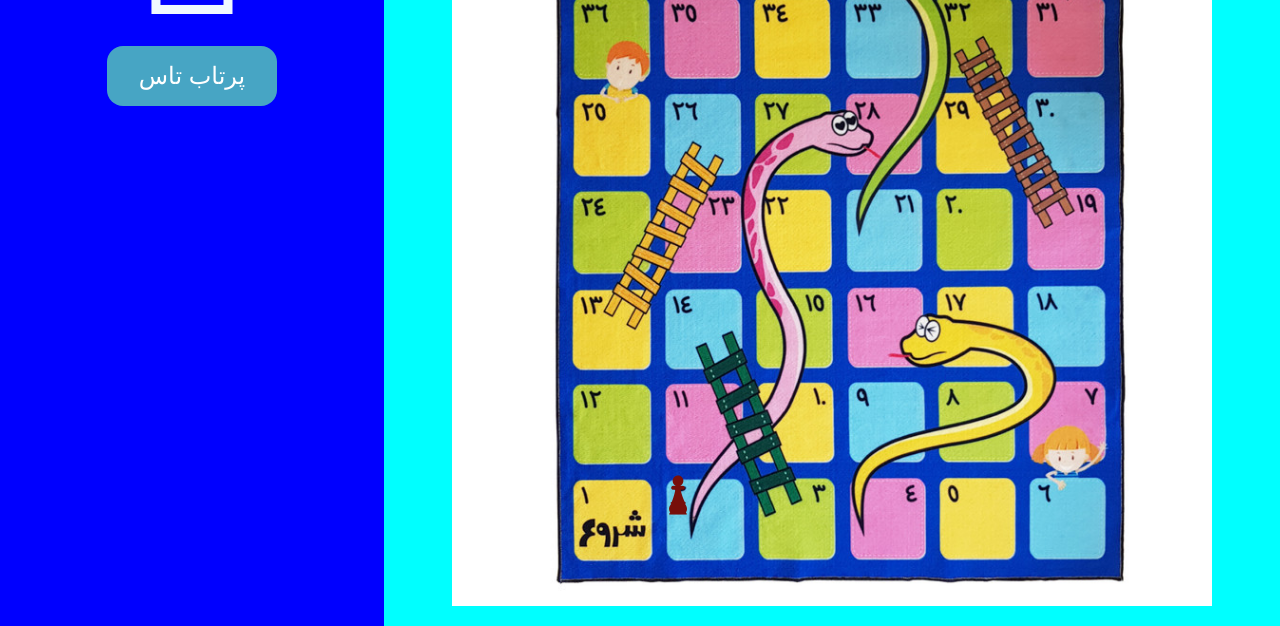
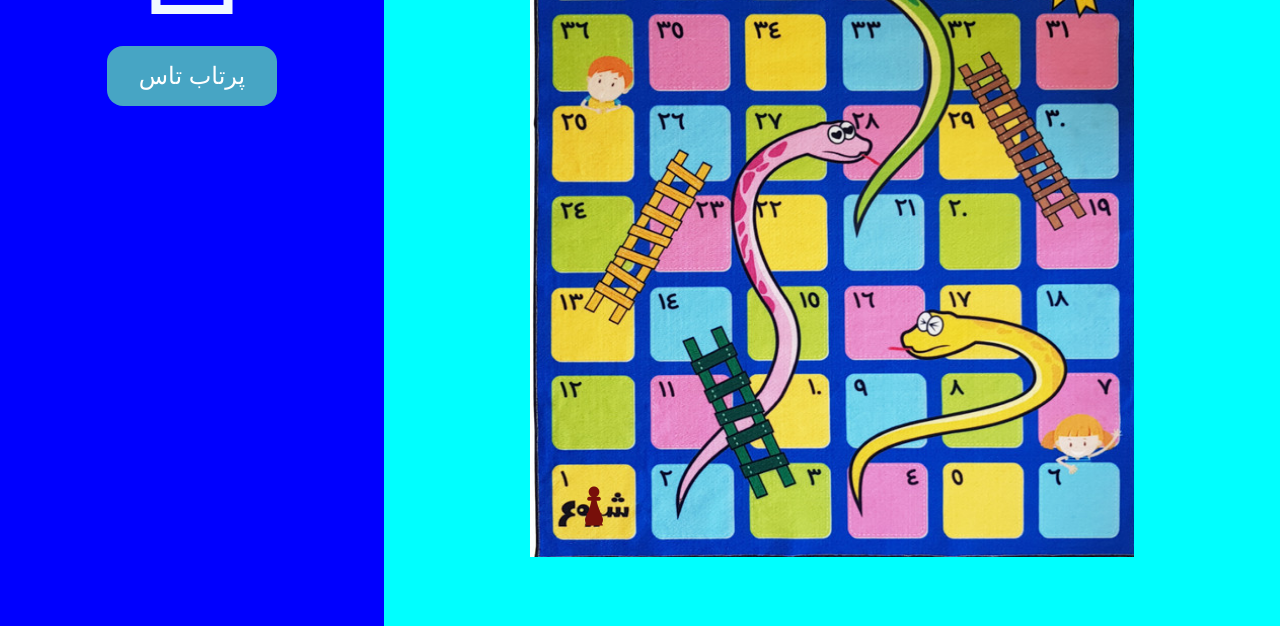
Before and after one commit to peymangiit/snakeLadder, a plain HTML site: page index.html in a window 1280 px wide. Shown: the part 174-800 px from the top of the page. Drawn offline with Linux system fonts and the light colour scheme.

Commit message:
fixed layer

```diff
--- a/index.html
+++ b/index.html
@@ -22,9 +22,9 @@
 
         <section class="map">
             <figure class="gridbox">
-                <img src="./images/marpele.jpg" alt="marpele picture" srcset="">
 
                 <div class="placecard">
+                    <img src="./images/marpele-crop.png" alt="marpele picture" srcset="">
                     <div class="box" id="box37"></div>
                     <div class="box" id="box38"></div>
                     <div class="box" id="box39"></div>
--- a/style.css
+++ b/style.css
@@ -76,43 +76,42 @@ section{
     place-items: center;
     position: relative;
 }
-.placecard{
-    position: absolute;
-    top: 0;
-    /* left: 0; */
-    width: 48%;
-    transform: translateX(240px) translateY(42px);
-    height: 87%;
+.gridbox{
     display: grid;
-    grid-template-columns: repeat(6,1fr);
-    gap: 10px;
-    /* padding: 10px; */
-    /* padding-top: 14px; */
-    z-index: 2;
-    /* outline: 3px solid rgb(255, 0, 0); */
-}
-@media  screen and (max-width:880px) {
-   .placecard{ top: 0;
-    /* left: 0; */
-    width: 74%;
-    transform: translateX(80px) translateY(42px);
-    height: 87%;
-   }
-}
-.gridbox{
+    place-items: center;
     position: relative;
     width: 95%;
     height: 95%;
     overflow: hidden;
 }
-.gridbox > img{
+.placecard{
+    position: relative;
+    width: 71%;
+    height: 87%;
+    display: grid;
+    grid-template-columns: repeat(6,1fr);
+    gap: 10px;
+    padding: 10px;
+    padding-top: 20px;
+    padding-left: 20px;
+    z-index: 2;
+    /* outline: 3px solid rgb(255, 0, 0); */
+}
+
+
+.placecard > img{
+    top: 0;
+    left: 0;
+    position: absolute;
     width: 100%;
     height: 100%;
-    object-fit: contain;
+    object-fit: fill;
 }
 .box{
+    display: grid;
+    place-items: center;
     background-color: transparent;
-    /* border: 1px solid red; */
+    /* outline: 1px solid red; */
     position: relative;
 }
 /* ................end of map section */
@@ -122,5 +121,4 @@ section{
     cursor: pointer;
     z-index: 3;
     position: absolute;
-    left: 0;
 }
```
Also changed, not shown: images/marpele-crop.png (added), images/marpele.png (added).
